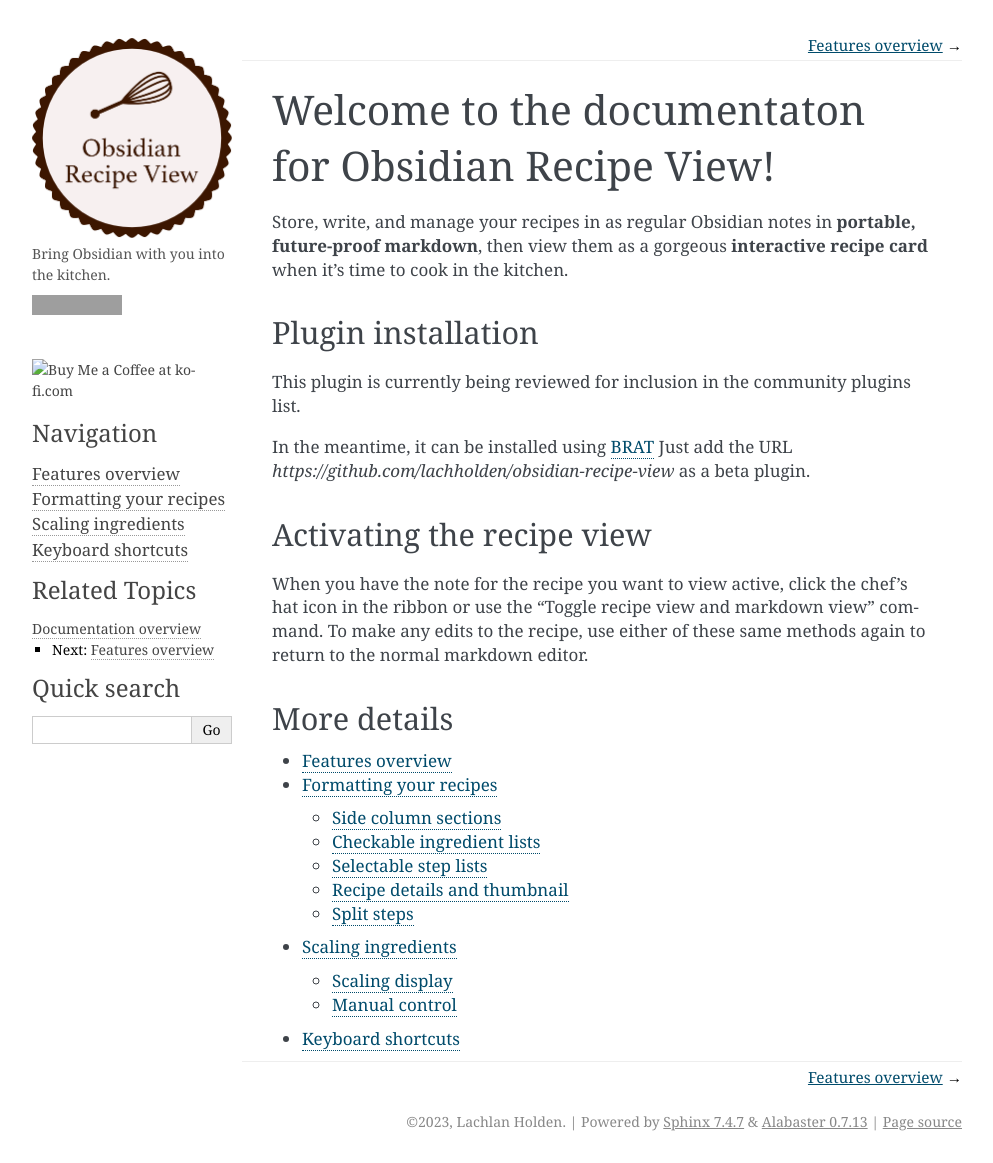
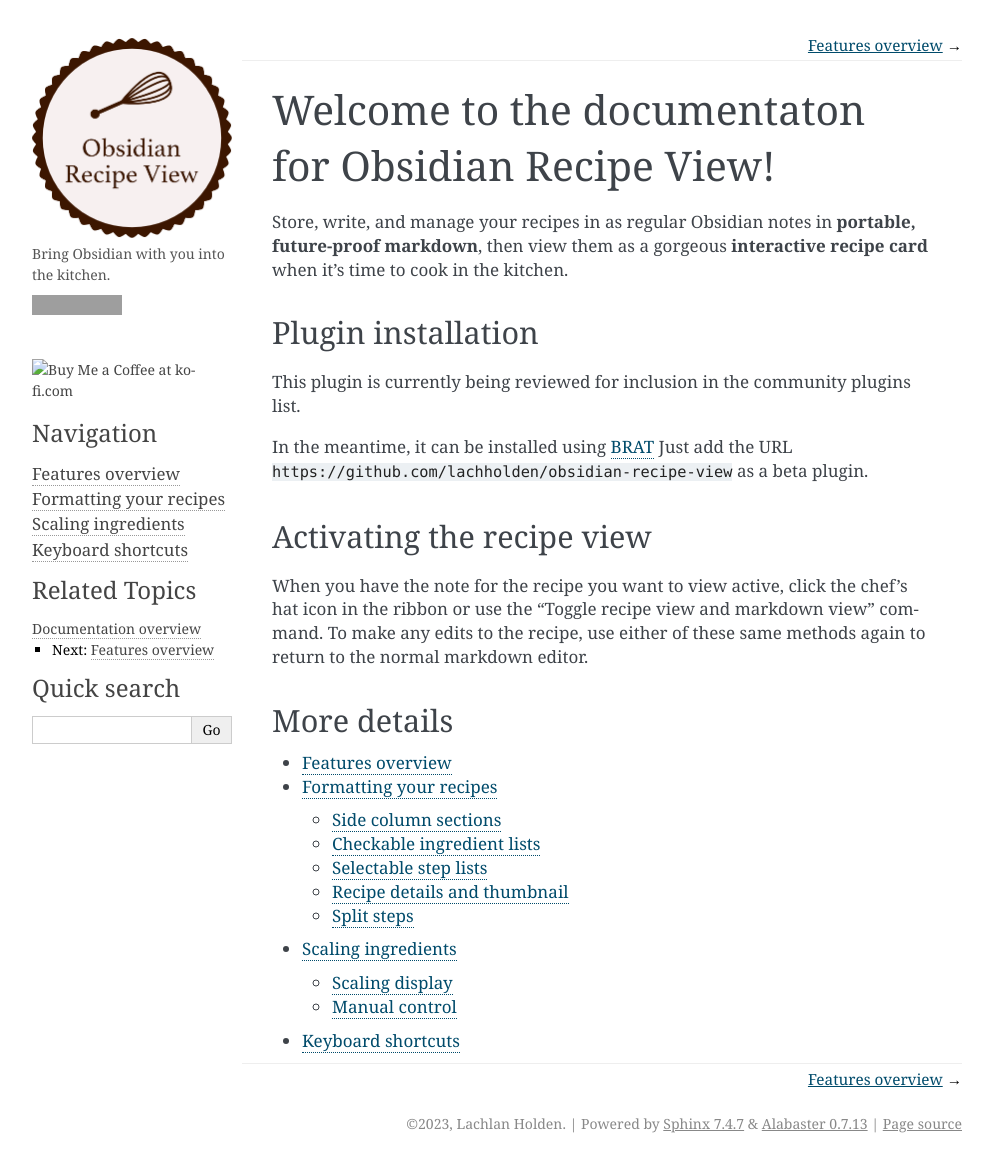
Before and after one commit to lachholden/obsidian-recipe-view, a Sphinx documentation site: the page built from docs/index.rst, in a window 1280 px wide and 1163 px high. Shown: the whole window, without its empty margins (148-1141 px from the left). Built offline with Sphinx 7.4.7, drawn with Linux system fonts in a browser that asks for light colours; grey boxes are pictures that could not be loaded.

Commit message:
Fix URL formatting

```diff
--- a/docs/index.rst
+++ b/docs/index.rst
@@ -12,7 +12,7 @@
 ===================
 This plugin is currently being reviewed for inclusion in the community plugins list.
 
-In the meantime, it can be installed using `BRAT <https://github.com/TfTHacker/obsidian42-brat>`_ Just add the URL `https://github.com/lachholden/obsidian-recipe-view` as a beta plugin.
+In the meantime, it can be installed using `BRAT <https://github.com/TfTHacker/obsidian42-brat>`_ Just add the URL ``https://github.com/lachholden/obsidian-recipe-view`` as a beta plugin.
 
 Activating the recipe view
 ==========================
```
